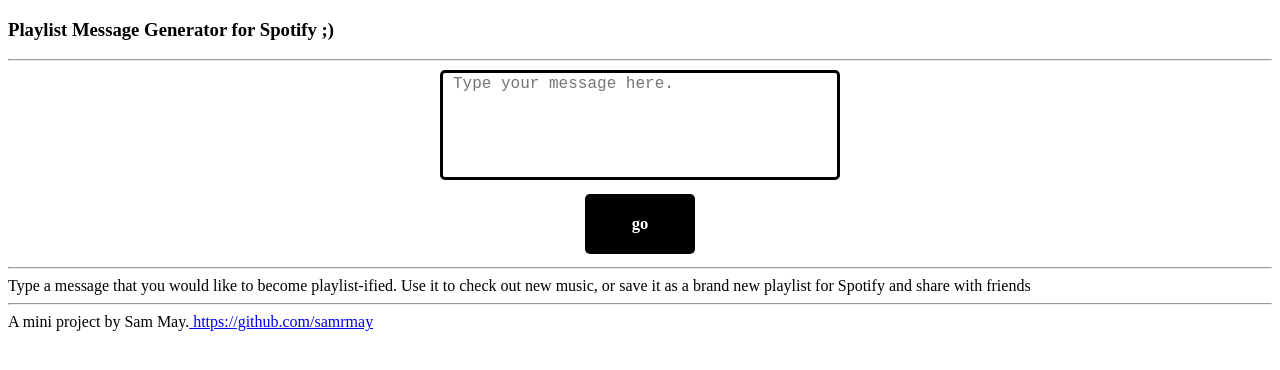
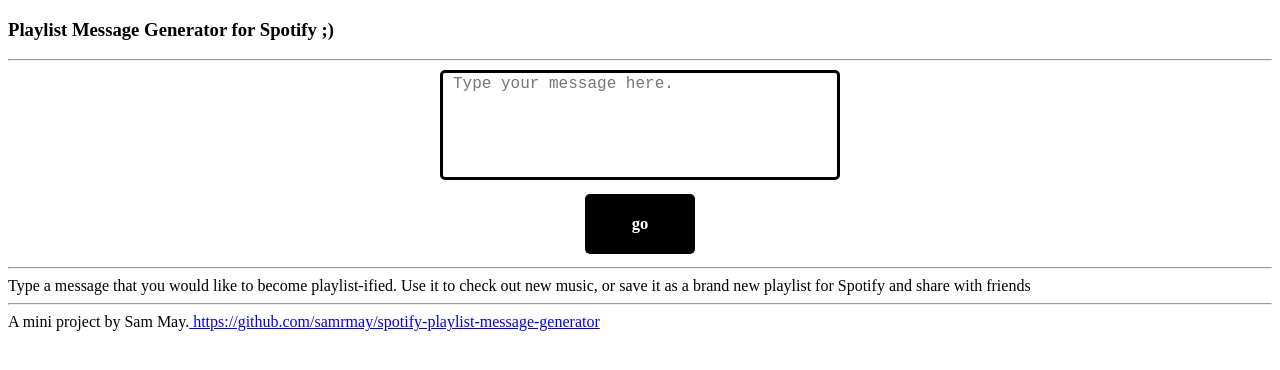
Before and after one commit to samrmay/spotify-playlist-message-generator, a React app: page / in a window 1280 px wide. Shown: the top 370 px of the page. Built offline with nearby package versions, Linux system fonts and the light colour scheme.

Commit message:
fixed null track in create playlist bug

```diff
--- a/src/components/Body/MockPlaylist/index.jsx
+++ b/src/components/Body/MockPlaylist/index.jsx
@@ -62,7 +62,6 @@ class MockPlaylist extends React.Component {
         this.setState({playlistCreating: true})
         const result = await createPlaylist(userAccessToken, songs.map(item => item.track), playlistTitle)
         if (result.href) {
-            console.log(result)
             this.setState({playlist: result, playlistCreated: true, playlistCreating: false})
             localStorage.clear()
         }
--- a/src/components/Footer/index.jsx
+++ b/src/components/Footer/index.jsx
@@ -9,7 +9,7 @@ class Footer extends React.Component {
         return(
             <div>
                 A mini project by Sam May.
-                <a href='https://github.com/samrmay'> https://github.com/samrmay</a>
+                <a href='https://github.com/samrmay/spotify-playlist-message-generator'> https://github.com/samrmay/spotify-playlist-message-generator</a>
             </div>
         )
     }
--- a/src/services/backend.js
+++ b/src/services/backend.js
@@ -46,9 +46,11 @@ export function getSingleTrack(id) {
 }
 
 export function createPlaylist(userAccessToken, tracks, playlistTitle) {
+  const filterTracks = tracks.filter((item) => item);
+
   const body = {
     userAccessToken,
-    tracks,
+    tracks: filterTracks,
     playlistTitle,
   };
   return fetch(process.env.API_URL + "playlist", {
```
